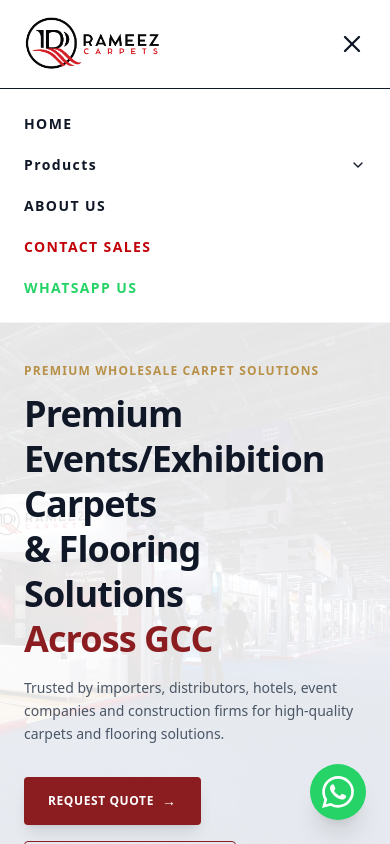
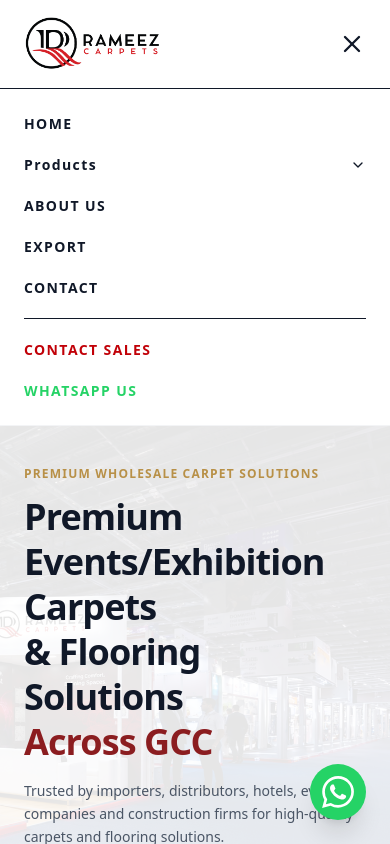
Before and after one commit to rameezraza20-pixel/rameez-carpets, a Next.js app: page / in a window 390 px wide. Both pictures are taken after a click on the button 352 px from the left and 44 px from the top of the page. Shown: the top 844 px of the page. Built offline with nearby package versions, Linux system fonts and the light colour scheme.

Commit message:
mobile menu fixed

```diff
--- a/src/components/Navbar.tsx
+++ b/src/components/Navbar.tsx
@@ -34,7 +34,6 @@
 
       {/* Main Nav */}
       <nav className="w-full bg-white px-6 md:px-16 py-4 flex items-center justify-between sticky top-0 z-50">
-        {/* Logo */}
         <div className="flex-shrink-0">
           <Link href="/" aria-label="Rameez Carpets Home">
             <Image src="/logo.png" alt="Rameez Carpets Logo" width={140} height={35} className="object-contain" />
@@ -61,17 +60,17 @@
           <Link href="/contact" className="hover:text-red-700">Contact</Link>
         </div>
 
-        {/* Action Buttons (Right Aligned) */}
+        {/* Action Buttons */}
         <div className="hidden lg:flex items-center gap-3 flex-shrink-0">
           <Link href="/contact" className="bg-red-700 text-white px-4 py-2 rounded hover:bg-red-800 transition text-[10px] font-bold tracking-widest">
             CONTACT SALES
           </Link>
           <a
-            href="https://wa.me/971521928821"
+            href="https://wa.me/971563775899"
             target="_blank"
             rel="noopener noreferrer"
             className="bg-[#25D366] text-white px-4 py-2 rounded font-bold hover:bg-[#128C7E] transition flex items-center gap-2 text-[10px] tracking-widest"
-            aria-label="Chat with us on WhatsApp at +971 52 192 8821"
+            aria-label="Chat with us on WhatsApp at +971 56 377 5899"
           >
             <MessageCircle size={16} />
             WHATSAPP
@@ -84,7 +83,7 @@
         </button>
       </nav>
 
-      {/* Mobile Menu (remains the same) */}
+      {/* Mobile Menu */}
       {isMobileMenuOpen && (
         <div className="lg:hidden bg-white border-t p-6 flex flex-col gap-5 text-[14px] font-bold uppercase tracking-widest">
           <Link href="/" onClick={() => setIsMobileMenuOpen(false)}>Home</Link>
@@ -99,6 +98,9 @@
             </div>
           )}
           <Link href="/about" onClick={() => setIsMobileMenuOpen(false)}>About Us</Link>
+          <Link href="/export" onClick={() => setIsMobileMenuOpen(false)}>Export</Link>
+          <Link href="/contact" onClick={() => setIsMobileMenuOpen(false)}>Contact</Link>
+          <hr />
           <Link href="/contact" className="text-red-700" onClick={() => setIsMobileMenuOpen(false)}>Contact Sales</Link>
           <a href="https://wa.me/971563775899" className="text-[#25D366]" onClick={() => setIsMobileMenuOpen(false)} aria-label="Chat with us on WhatsApp at +971 56 377 5899">
             WhatsApp Us
```
